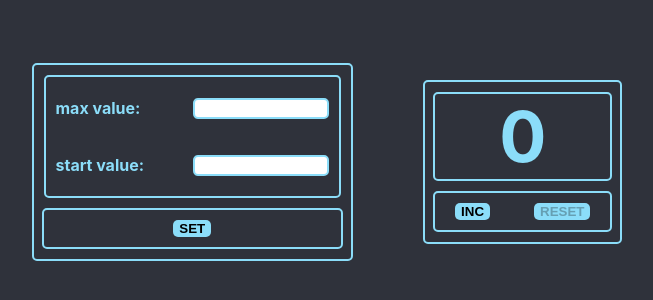
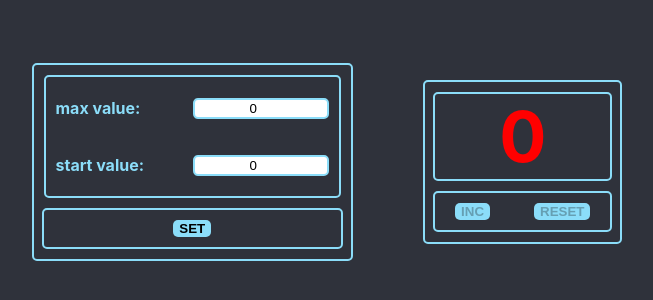
Before and after one commit to Armazok/Counter_Monday_Tuesday, a React (Create React App) app: page / in a window 1280 px wide. Shown: the part 238-538 px from the top of the page, without its empty margins (313-966 px from the left). Built offline with nearby package versions, Linux system fonts and the light colour scheme.

Commit message:
SettingWindow

```diff
--- a/src/App.tsx
+++ b/src/App.tsx
@@ -1,13 +1,58 @@
-import React from 'react';
+import React, {useEffect, useState} from 'react';
 import './App.css';
 import {Counter} from "./Counter/Counter";
 import {Setting} from "./SettingCounter/Setting";
 
 function App() {
+    const [maxValue, setMaxValue] = useState<number>(0)
+    const [minValue, setMinValue] = useState<number>(0)
+
+    useEffect(() => {
+        if (localStorage.getItem('test')) {
+            setMaxValue(JSON.parse(localStorage.getItem('test')!).maxValue)
+            setMinValue(JSON.parse(localStorage.getItem('test')!).minValue)
+        }
+    },[])
+
+
+
+    const state = restoreState('test', {maxValue: 0, minValue: 0})
+    const [currentValue, setCurrentValue] = useState<number>(state.minValue)
+
+
+    // вот вам функция для сохранения объектов в память браузера
+    // (данные в этом хранилище сохраняться даже при перезагрузке компа):
+    function saveState<T>(key: string, state: T) {
+        const stateAsString = JSON.stringify(state)
+        localStorage.setItem(key, stateAsString)
+        setCurrentValue(minValue)
+    }
+
+
+    // и вот вам функция для получения сохранённого объекта в памяти браузера:
+    function restoreState<T>(key: string, defaultState: T) {
+        let state = defaultState
+        const stateAsString = localStorage.getItem(key)
+        if (stateAsString !== null) state = JSON.parse(stateAsString) as T
+        return state
+    }
+
+
+
     return (
         <div className="App">
-            <Setting/>
-            <Counter/>
+            <Setting
+                maxValue={maxValue}
+                setMaxValue={setMaxValue}
+                minValue={minValue}
+                setMinValue={setMinValue}
+                saveState={saveState}
+            />
+            <Counter
+                counter={currentValue}
+                setCounter={setCurrentValue}
+                state={state}
+            />
         </div>
     );
 }
--- a/src/Counter/Counter.tsx
+++ b/src/Counter/Counter.tsx
@@ -1,32 +1,37 @@
-import React, {useState} from 'react';
+import React, {Dispatch, SetStateAction} from 'react';
 import {MultiButton} from "./MultiButton";
 import s from "./CounterButton.module.css"
 
 
-export const Counter = () => {
-    const [counter, setCounter] = useState<number>(0)
+type CounterType = {
+    counter: number | boolean
+    setCounter: Dispatch<SetStateAction<number>>
+    state: { maxValue: number; minValue: number; }
+}
+
+
+export const Counter = (props: CounterType) => {
+
 
     const counterStyle = {
-        color: counter >= 5 ? "red" : ""
+        color: props.counter >= props.state.maxValue ? "red" : ""
     }
 
-
-
-    const disableInc = () => counter >= 5
-    const disableReset = () => counter <= 0
+    const disableInc = () => props.counter >= props.state.maxValue
+    const disableReset = () => props.counter <= props.state.minValue
 
     const IncButton = () => {
-        if (counter < 5) {
-            setCounter(prev => prev + 1)
+        if (props.counter < props.state.maxValue) {
+            props.setCounter(prev => prev + 1)
         }
     }
     const ResetButton = () => {
-        setCounter(0)
+        props.setCounter(props.state.minValue)
     }
 
     return (
         <div className={s.counter}>
-            <div style={counterStyle} className={s.counterStyle }>{counter}</div>
+            <div style={counterStyle} className={s.counterStyle }>{props.counter}</div>
             <div className={s.buttonWrapper}>
                 <MultiButton styleButton={s.incButton} disable={disableInc()} name="Inc" callback={IncButton}/>
                 <MultiButton styleButton={s.resetButton} disable={disableReset()} name="Reset" callback={ResetButton}/>
--- a/src/SettingCounter/Setting.module.css
+++ b/src/SettingCounter/Setting.module.css
@@ -52,3 +52,8 @@
     margin: 10px 20px;
     text-transform: uppercase;
 }
+
+.error {
+    color: red;
+    background-color: red;
+}
--- a/src/SettingCounter/Setting.tsx
+++ b/src/SettingCounter/Setting.tsx
@@ -1,14 +1,34 @@
-import React from 'react';
+import React, {ChangeEvent, Dispatch, SetStateAction, useState} from 'react';
 import {MultiButton} from "../Counter/MultiButton";
 import s from "./Setting.module.css"
 
-export const Setting = () => {
+
+type SettingsType = {
+    maxValue: number
+    minValue: number
+    setMaxValue: Dispatch<SetStateAction<number>>
+    setMinValue: Dispatch<SetStateAction<number>>
+    saveState: <T>(key: string, state: T) => void
+}
+
+export const Setting = (props:SettingsType) => {
+    const [error, setError] = useState<string>("")
+
+    const maxOnChange = (e: ChangeEvent<HTMLInputElement>) => {
+      props.setMaxValue(+e.currentTarget.value)
+    }
+    const minOnChange = (e: ChangeEvent<HTMLInputElement>) => {
+        props.setMinValue(+e.currentTarget.value)}
+
+
     return (
         <div className={s.setting}>
             <div className={s.wrapper}>
                 <div className={s.textSetting}>
                     <p className={s.pText}>max value:</p>
                     <input
+                        value={props.maxValue}
+                        onChange={maxOnChange}
                         className={s.input}
                         type="number"
                     />
@@ -16,13 +36,15 @@ export const Setting = () => {
                 <div className={s.textSetting}>
                     <p className={s.pText}>start value:</p>
                     <input
+                        value={props.minValue}
+                        onChange={minOnChange}
                         className={s.input}
                         type="number"
                     />
                 </div>
             </div>
             <div className={s.buttonWrapper}>
-                <MultiButton styleButton={s.setButton} name={"set"} callback={() => {}}/>
+                <MultiButton styleButton={s.setButton} name={"set"} callback={() => props.saveState("test", {maxValue: props.maxValue, minValue: props.minValue})}/>
             </div>
         </div>
     );
```
